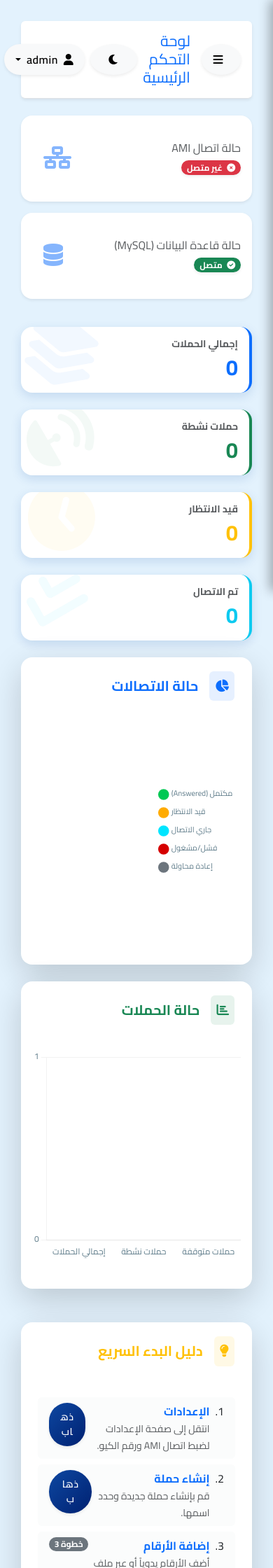
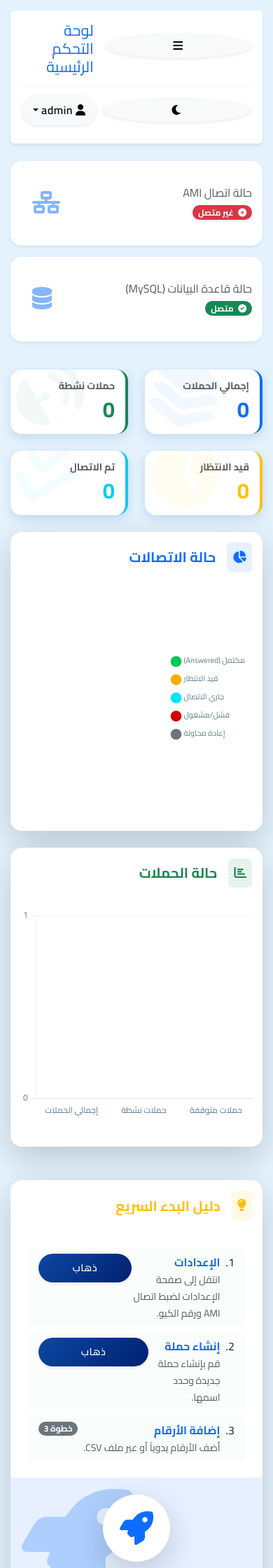
Before and after one commit to cBadr/Wasel-app, a Flask app: page / in a window 390 px wide. Shown: the top 2240 px of the page at 70% size. Run offline with Flask 3, Linux system fonts and the light colour scheme; a user stored in the database is signed in; data that the repository does not hold is empty.

Commit message:
Fix Mobile Layout

```diff
--- a/static/css/style.css
+++ b/static/css/style.css
@@ -454,21 +454,143 @@ body.dark-mode .table-hover tbody tr:hover {
 .toast.bg-warning::before { background: var(--warning-color); }
 .toast.bg-info::before { background: var(--info-color); }
 
+/* --- Sidebar Overlay --- */
+.sidebar-overlay {
+    position: fixed;
+    top: 0;
+    left: 0;
+    width: 100vw;
+    height: 100vh;
+    background: rgba(0, 0, 0, 0.5);
+    z-index: 999;
+    opacity: 0;
+    visibility: hidden;
+    transition: all 0.3s ease-in-out;
+    backdrop-filter: blur(3px);
+}
+
+.sidebar-overlay.active {
+    opacity: 1;
+    visibility: visible;
+}
+
 /* --- Responsive Adjustments --- */
 @media (max-width: 992px) {
     .sidebar {
         margin-right: calc(var(--sidebar-width) * -1);
+        box-shadow: none; /* Hide shadow when closed */
     }
     .sidebar.active {
         margin-right: 0;
+        box-shadow: -5px 0 15px rgba(0,0,0,0.5);
     }
     .content {
         margin-right: 0;
+        width: 100%;
     }
     .content.active {
-        margin-right: var(--sidebar-width);
+        margin-right: 0; /* Don't push content on mobile */
     }
 }
+
+@media (max-width: 576px) {
+    .content {
+        padding: 15px;
+    }
+
+    header {
+        padding: 15px !important;
+        flex-direction: column;
+        align-items: stretch !important;
+        gap: 15px;
+    }
+
+    header .d-flex:first-child {
+        justify-content: space-between;
+        width: 100%;
+    }
+
+    header .d-flex:last-child {
+        justify-content: flex-end;
+        width: 100%;
+        border-top: 1px solid rgba(0,0,0,0.05);
+        padding-top: 10px;
+    }
+
+    .card-header {
+        padding: 15px;
+    }
+
+    .card-body {
+        padding: 15px;
+    }
+
+    h2, .h2 { font-size: 1.5rem; }
+    h3, .h3 { font-size: 1.3rem; }
+
+    /* Full width buttons on mobile for better touch targets */
+    .btn {
+        width: 100%;
+        margin-bottom: 10px;
+        display: flex;
+        justify-content: center;
+        align-items: center;
+    }
+
+    /* Exceptions for buttons inside tables or specific groups */
+    .table .btn, .btn-group .btn, .input-group .btn {
+        width: auto;
+        margin-bottom: 0;
+    }
+
+    /* Better Table Scrolling */
+    .table-responsive {
+        border-radius: 10px;
+        box-shadow: none;
+        border: 1px solid rgba(0,0,0,0.05);
+    }
+}
+
+/* --- Kinetic Effects & Animations --- */
+.hover-lift {
+    transition: transform 0.3s cubic-bezier(0.175, 0.885, 0.32, 1.275);
+}
+
+.hover-lift:hover {
+    transform: translateY(-5px);
+}
+
+/* Shimmer Effect for Cards */
+.card::before {
+    content: '';
+    position: absolute;
+    top: 0;
+    left: -100%;
+    width: 50%;
+    height: 100%;
+    background: linear-gradient(to right, transparent, rgba(255,255,255,0.05), transparent);
+    transform: skewX(-25deg);
+    transition: 0.5s;
+    pointer-events: none;
+    z-index: 1;
+}
+
+.card:hover::before {
+    left: 100%;
+    transition: 0.7s;
+}
+
+/* Button Pulse Animation */
+@keyframes btn-pulse {
+    0% { box-shadow: 0 0 0 0 rgba(var(--primary-rgb, 13, 71, 161), 0.7); }
+    70% { box-shadow: 0 0 0 10px rgba(var(--primary-rgb, 13, 71, 161), 0); }
+    100% { box-shadow: 0 0 0 0 rgba(var(--primary-rgb, 13, 71, 161), 0); }
+}
+
+.btn-pulse {
+    animation: btn-pulse 2s infinite;
+}
+
 
 /* --- Utilities --- */
 .text-gradient {
--- a/templates/base.html
+++ b/templates/base.html
@@ -15,6 +15,9 @@
         <p class="mt-3 fw-bold">جاري المعالجة...</p>
     </div>
     <div class="wrapper">
+        <!-- Sidebar Overlay for Mobile -->
+        <div class="sidebar-overlay" id="sidebarOverlay"></div>
+
         <!-- القائمة الجانبية -->
         <nav class="sidebar">
             <div class="sidebar-header">
@@ -227,10 +230,26 @@
     <script>
         // Sidebar Toggle
         const sidebarCollapse = document.getElementById('sidebarCollapse');
+        const sidebarOverlay = document.getElementById('sidebarOverlay');
+        const sidebar = document.querySelector('.sidebar');
+        const content = document.querySelector('.content');
+
+        function toggleSidebar() {
+            sidebar.classList.toggle('active');
+            content.classList.toggle('active');
+            if(sidebarOverlay) sidebarOverlay.classList.toggle('active');
+        }
+
         if(sidebarCollapse){
-            sidebarCollapse.addEventListener('click', function() {
-                document.querySelector('.sidebar').classList.toggle('active');
-                document.querySelector('.content').classList.toggle('active');
+            sidebarCollapse.addEventListener('click', toggleSidebar);
+        }
+
+        if(sidebarOverlay){
+            sidebarOverlay.addEventListener('click', function() {
+                // Close sidebar when clicking overlay
+                sidebar.classList.remove('active');
+                content.classList.remove('active');
+                sidebarOverlay.classList.remove('active');
             });
         }
 
--- a/templates/contacts.html
+++ b/templates/contacts.html
@@ -6,7 +6,7 @@
 
 {% block content %}
 <div class="card shadow-sm mb-4">
-    <div class="card-header bg-white py-3 d-flex justify-content-between align-items-center">
+    <div class="card-header bg-white py-3 d-flex justify-content-between align-items-center flex-wrap gap-2">
         <h5 class="mb-0 text-primary"><i class="fas fa-address-book me-2"></i> دليل الأرقام</h5>
         <div>
             {% if current_user.can('contacts', 'edit') %}
--- a/templates/index.html
+++ b/templates/index.html
@@ -41,8 +41,8 @@
 </div>
 
 <div class="row fade-in-up" style="animation-delay: 0.1s;">
-    <div class="col-xl-3 col-md-6">
-        <div class="card stats-card mb-4 border-start border-4 border-primary">
+    <div class="col-6 col-md-6 col-xl-3">
+        <div class="card stats-card mb-4 border-start border-4 border-primary hover-lift">
             <i class="fas fa-layer-group text-primary icon-bg"></i>
             <div class="card-body">
                 <h5 class="text-muted small text-uppercase fw-bold">إجمالي الحملات</h5>
@@ -50,8 +50,8 @@
             </div>
         </div>
     </div>
-    <div class="col-xl-3 col-md-6">
-        <div class="card stats-card mb-4 border-start border-4 border-success">
+    <div class="col-6 col-md-6 col-xl-3">
+        <div class="card stats-card mb-4 border-start border-4 border-success hover-lift">
             <i class="fas fa-satellite-dish text-success icon-bg"></i>
             <div class="card-body">
                 <h5 class="text-muted small text-uppercase fw-bold">حملات نشطة</h5>
@@ -59,8 +59,8 @@
             </div>
         </div>
     </div>
-    <div class="col-xl-3 col-md-6">
-        <div class="card stats-card mb-4 border-start border-4 border-warning">
+    <div class="col-6 col-md-6 col-xl-3">
+        <div class="card stats-card mb-4 border-start border-4 border-warning hover-lift">
             <i class="fas fa-clock text-warning icon-bg"></i>
             <div class="card-body">
                 <h5 class="text-muted small text-uppercase fw-bold">قيد الانتظار</h5>
@@ -68,8 +68,8 @@
             </div>
         </div>
     </div>
-    <div class="col-xl-3 col-md-6">
-        <div class="card stats-card mb-4 border-start border-4 border-info">
+    <div class="col-6 col-md-6 col-xl-3">
+        <div class="card stats-card mb-4 border-start border-4 border-info hover-lift">
             <i class="fas fa-check-double text-info icon-bg"></i>
             <div class="card-body">
                 <h5 class="text-muted small text-uppercase fw-bold">تم الاتصال</h5>
```
Also changed, not shown: templates/monitor.html (+10 -10 lines).
